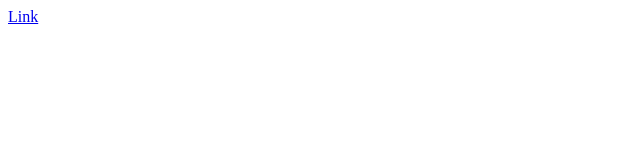
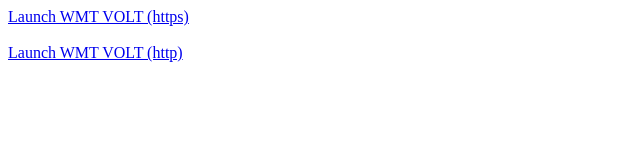
Before and after one commit to youngcm2/deeplinktesting, a plain HTML site: page index.html in a window 1280 px wide. Shown: the whole page, without its empty margins (0-640 px from the left). Drawn offline with Linux system fonts and the light colour scheme.

Commit message:
Update index.html

```diff
--- a/index.html
+++ b/index.html
@@ -9,6 +9,9 @@
 </head>
 <body>
 
-<a href="https://walmartvolt.voltsystems.com">Link</a>
+<a href="https://walmartvolt.voltsystems.com">Launch WMT VOLT (https)</a>
+ <br/>
+    <br/>
+    <a href="http://walmartvolt.voltsystems.com">Launch WMT VOLT (http)</a>
 </body>
 </html>
```
